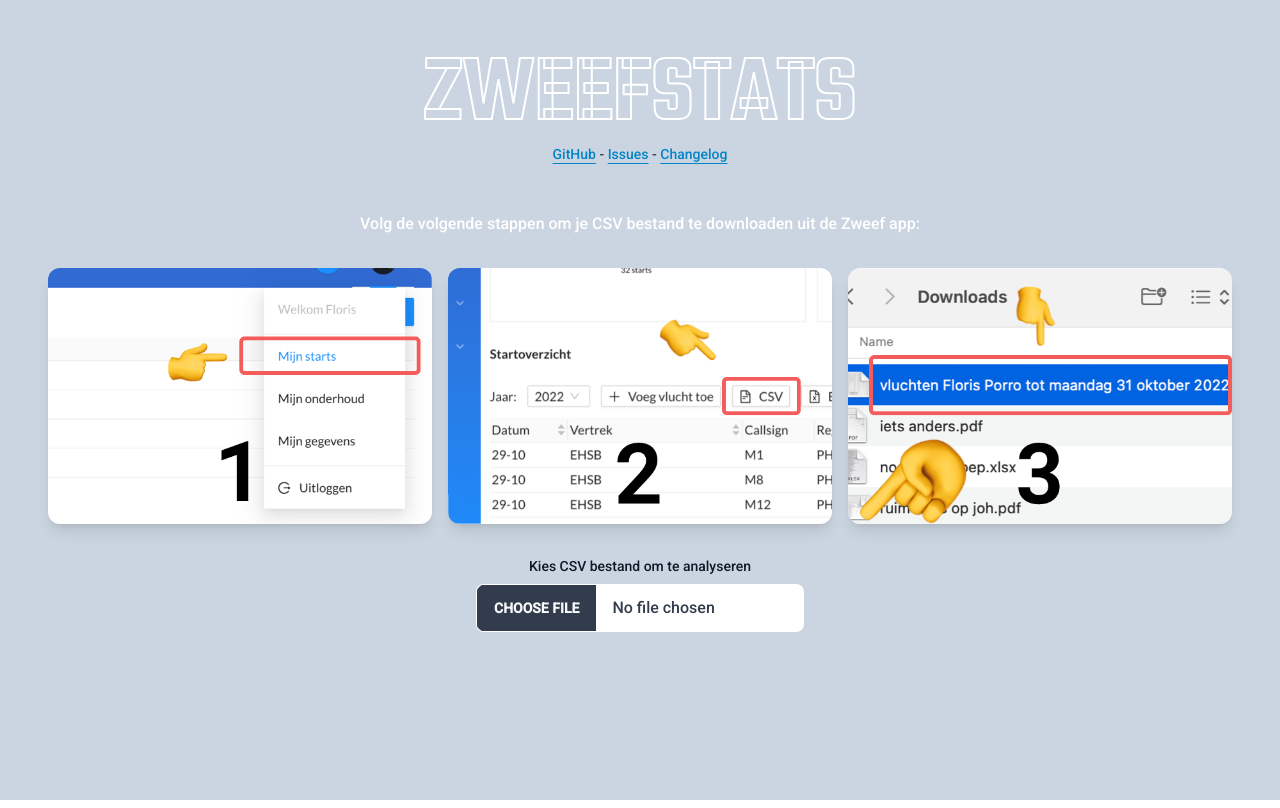
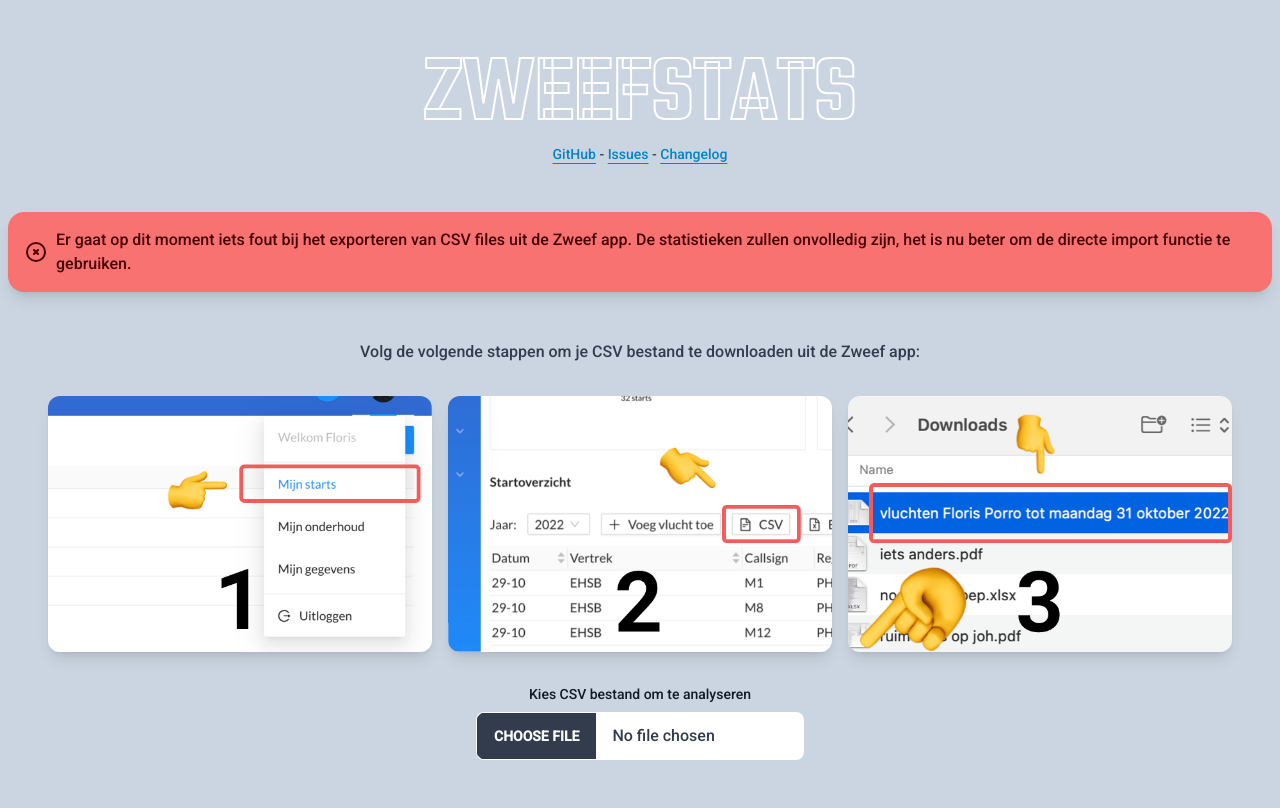
Before and after one commit to florisporro/zweefstats, a SvelteKit app: page /load/csv in a window 1280 px wide. Built offline with nearby package versions, Linux system fonts and the light colour scheme.

Commit message:
fix:Waarschuwing toegevoegd over CSV export probleem

```diff
--- a/src/routes/load/csv/+page.svelte
+++ b/src/routes/load/csv/+page.svelte
@@ -29,7 +29,29 @@
 	}
 </script>
 
-<p class="text-white text-center">
+<div class="alert alert-error shadow-lg mb-12">
+	<div>
+		<svg
+			xmlns="http://www.w3.org/2000/svg"
+			class="stroke-current flex-shrink-0 h-6 w-6"
+			fill="none"
+			viewBox="0 0 24 24"
+			><path
+				stroke-linecap="round"
+				stroke-linejoin="round"
+				stroke-width="2"
+				d="M10 14l2-2m0 0l2-2m-2 2l-2-2m2 2l2 2m7-2a9 9 0 11-18 0 9 9 0 0118 0z"
+			/></svg
+		>
+		<span
+			>Er gaat op dit moment iets fout bij het exporteren van CSV files uit de Zweef app. De
+			statistieken zullen onvolledig zijn, het is nu beter om de directe import functie te
+			gebruiken.</span
+		>
+	</div>
+</div>
+
+<p class="text-center">
 	Volg de volgende stappen om je CSV bestand te downloaden uit de Zweef app:
 </p>
 
```
